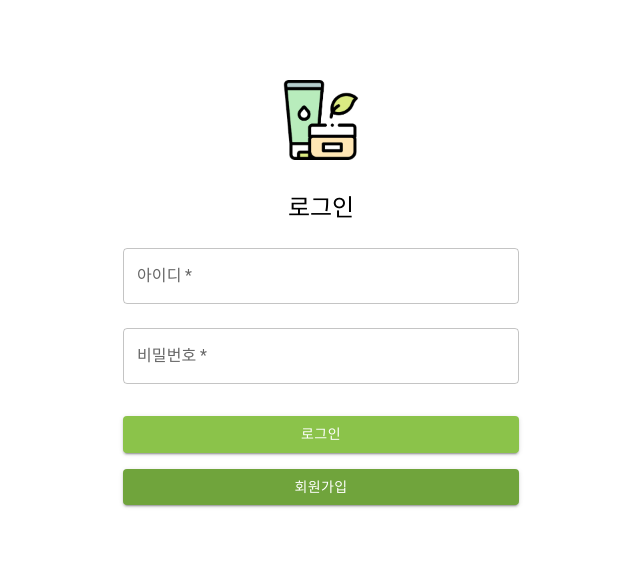
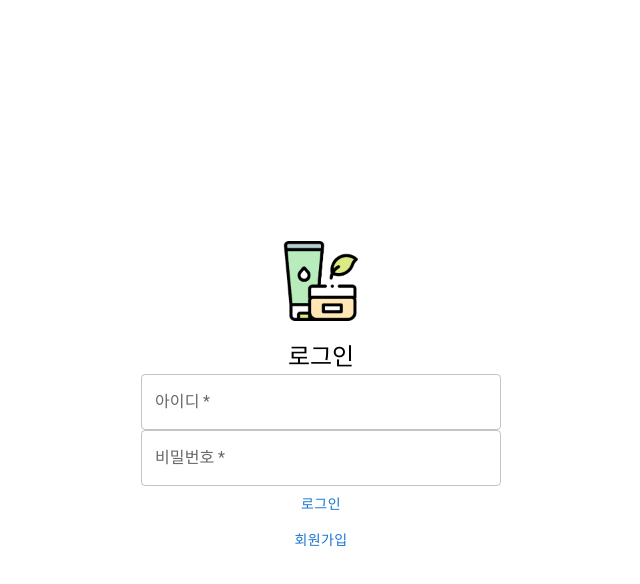
Before and after one commit to cdh44/Skin-Protector, a React (Create React App) app in the folder skin-protector/: page / in a window 1280 px wide. Shown: the top 584 px of the page, without its empty margins (319-959 px from the left). Built offline with nearby package versions, Linux system fonts and the light colour scheme.

Commit message:
0313 로그인페이지 컴포넌트,css 적용

```diff
--- /dev/null
+++ b/skin-protector/src/components/LoginForm.js
@@ -0,0 +1,42 @@
+import React, { useState } from "react";
+import { TextField, Button, Box } from "@mui/material";
+import { useNavigate } from "react-router-dom";
+import { login } from "../services/authService";
+import "../styles/LoginPage.css"; // CSS 적용
+
+const LoginForm = () => {
+    const [credentials, setCredentials] = useState({ id: "", password: "" });
+    const [error, setError] = useState(null);
+    const navigate = useNavigate();
+
+    const handleChange = (e) => {
+        setCredentials({ ...credentials, [e.target.name]: e.target.value });
+    };
+
+    const handleLogin = async (event) => {
+        event.preventDefault();
+        try {
+            const response = await login(credentials.id, credentials.password);
+            if (response.token) {
+                alert("로그인 성공!");
+                navigate("/home");
+            }
+        } catch (error) {
+            console.error("로그인 오류:", error.message);
+            setError(error.message);
+        }
+    };
+
+    return (
+        <Box component="form" onSubmit={handleLogin} className="login-form">
+            <TextField fullWidth label="아이디" name="id" onChange={handleChange} required className="login-input" />
+            <TextField fullWidth type="password" label="비밀번호" name="password" onChange={handleChange} required className="login-input" />
+            <Button type="submit" className="login-button">
+                로그인
+            </Button>
+            {error && <p className="login-error">{error}</p>}
+        </Box>
+    );
+};
+
+export default LoginForm;
--- /dev/null
+++ b/skin-protector/src/components/Logo.js
@@ -0,0 +1,8 @@
+import React from "react";
+import { Box } from "@mui/material";
+
+const Logo = ({ src, alt }) => {
+    return <Box component="img" src={src} alt={alt} sx={{ width: "80px", height: "80px", marginBottom: "20px" }} />;
+};
+
+export default Logo;
--- /dev/null
+++ b/skin-protector/src/components/PostList.js
@@ -0,0 +1,18 @@
+import React from "react";
+import { List, ListItem, ListItemText } from "@mui/material";
+import { useNavigate } from "react-router-dom";
+
+const PostList = ({ posts }) => {
+    const navigate = useNavigate();
+    return (
+        <List sx={{ width: "100%", mt: 2 }}>
+            {posts.map((post) => (
+                <ListItem key={post.id} button onClick={() => navigate(`/post/${post.id}`)} sx={{ bgcolor: "#8BC34A", mb: 2, borderRadius: 2 }}>
+                    <ListItemText primary={post.title} secondary={`작성자: ${post.author}`} />
+                </ListItem>
+            ))}
+        </List>
+    );
+};
+
+export default PostList;
--- a/skin-protector/src/pages/CommunityPage.js
+++ b/skin-protector/src/pages/CommunityPage.js
@@ -1,9 +1,10 @@
 import React, { useState, useEffect } from "react";
-import { Container, Typography, List, ListItem, ListItemText, AppBar, Toolbar, IconButton, Box } from "@mui/material";
+import { Container, AppBar, Toolbar, IconButton, Box, Typography } from "@mui/material";
 import ArrowBackIcon from "@mui/icons-material/ArrowBack";
 import AddIcon from "@mui/icons-material/Add";
 import { useNavigate } from "react-router-dom";
 import { getPosts } from "../services/postService";
+import PostList from "../components/PostList";
 
 const CommunityPage = () => {
     const navigate = useNavigate();
@@ -23,44 +24,18 @@ const CommunityPage = () => {
     };
 
     return (
-        <Container
-            maxWidth="xs"
-            sx={{
-                display: "flex",
-                flexDirection: "column",
-                alignItems: "center",
-                height: "100vh",
-                position: "relative",
-                pt: 10, // 상단 네비게이션 바와 간격 조정
-            }}
-        >
-            {/* 상단 네비게이션 바 */}
+        <Container maxWidth="xs" sx={{ height: "100vh", position: "relative", pt: 10 }}>
             <AppBar position="absolute" sx={{ bgcolor: "white", color: "black", boxShadow: "none", top: 0, width: "100%" }}>
                 <Toolbar>
                     <IconButton edge="start" onClick={() => navigate("/home")} sx={{ color: "black" }}>
                         <ArrowBackIcon />
                     </IconButton>
-                    <Typography variant="h6" sx={{ flexGrow: 1, textAlign: "center" }}>
-                        커뮤니티
-                    </Typography>
+                    <Typography variant="h6">커뮤니티</Typography>
                     <Box component="img" src="/images/cosmetic.png" alt="Logo" sx={{ height: 40 }} />
                 </Toolbar>
             </AppBar>
-
-            {/* 게시글 목록 */}
-            <List sx={{ width: "100%", mt: 2 }}> {/* 위쪽 정렬을 위해 margin-top 추가 */}
-                {posts.map((post) => (
-                    <ListItem key={post.id} button onClick={() => navigate(`/post/${post.id}`)} sx={{ bgcolor: "#8BC34A", mb: 2, borderRadius: 2 }}>
-                        <ListItemText primary={post.title} secondary={`작성자: ${post.author}`} />
-                    </ListItem>
-                ))}
-            </List>
-
-            {/* 게시글 작성 버튼 */}
-            <IconButton
-                sx={{ position: "absolute", bottom: 20, right: 20, bgcolor: "#8BC34A", color: "white", borderRadius: "50%", p: 2 }}
-                onClick={() => navigate("/post/create")}
-            >
+            <PostList posts={posts} />
+            <IconButton sx={{ position: "absolute", bottom: 20, right: 20, bgcolor: "#8BC34A", color: "white" }} onClick={() => navigate("/post/create")}>
                 <AddIcon />
             </IconButton>
         </Container>
--- a/skin-protector/src/pages/HomePage.js
+++ b/skin-protector/src/pages/HomePage.js
@@ -68,8 +68,7 @@ const HomePage = () => {
         color="error"
         startIcon={<LogoutIcon />}
         onClick={() => {
-          localStorage.clear();
-          navigate("/login");
+            handleLogout();
         }}
       >
         로그아웃
--- a/skin-protector/src/pages/LoginPage.js
+++ b/skin-protector/src/pages/LoginPage.js
@@ -1,56 +1,30 @@
-import React, { useState } from 'react';
-import { TextField, Button, Container, Typography, Box } from '@mui/material';
-import { useNavigate } from 'react-router-dom';
-import { login } from '../services/authService';
+import React from "react";
+import { Container, Typography, Button, Box } from "@mui/material";
+import { useNavigate } from "react-router-dom";
+import Logo from "../components/Logo";
+import LoginForm from "../components/LoginForm";
+import "../styles/LoginPage.css"; // CSS 파일 적용
 
 const LoginPage = () => {
-    const [credentials, setCredentials] = useState({ id: '', password: '' });
-    const [error, setError] = useState(null);
     const navigate = useNavigate();
 
-    const handleChange = (e) => {
-        setCredentials({ ...credentials, [e.target.name]: e.target.value });
-    };
+    return (
+        <Container className="login-container">
+            {/* 로고 */}
+            <Logo src="/images/cosmetic.png" alt="cosmetic" className="login-logo" />
 
-    const handleLogin = async (event) => {
-        event.preventDefault(); // 기본 폼 제출 방지
-
-        try {
-            const response = await login(credentials.id, credentials.password);
-
-            if (response.token) {
-                alert("로그인 성공!");
-                navigate("/home"); // 홈페이지 이동
-            }
-        } catch (error) {
-            console.error("로그인 오류:", error.message);
-            setError(error.message);
-        }
-    };
-
-    return (
-        <Container maxWidth="xs" sx={{ display: 'flex', flexDirection: 'column', alignItems: 'center', mt: 10 }}>
-            {/* 로고 이미지 (화장품 아이콘) */}
-            <Box component="img" src="/images/cosmetic.png" alt="cosmetic" sx={{ width: 80, height: 80, mb: 4 }} />
-
-            <Typography variant="h5" gutterBottom>
+            {/* 제목 */}
+            <Typography variant="h5" className="login-title">
                 로그인
             </Typography>
 
-            <Box component="form" onSubmit={handleLogin} sx={{ width: '100%' }}>
-                <TextField fullWidth margin="normal" label="아이디" name="id" value={credentials.id} onChange={handleChange} required />
-                <TextField fullWidth margin="normal" type="password" label="비밀번호" name="password" value={credentials.password} onChange={handleChange} required />
+            {/* 로그인 폼 */}
+            <LoginForm />
 
-                <Button type="submit" variant="contained" fullWidth sx={{ mt: 3, bgcolor: '#8BC34A' }}>
-                    로그인
-                </Button>
-            </Box>
-
-            <Button variant="contained" fullWidth sx={{ mt: 2, bgcolor: '#70A43C' }} onClick={() => navigate('/signup')}>
+            {/* 회원가입 버튼 */}
+            <Button className="signup-button" onClick={() => navigate("/signup")}>
                 회원가입
             </Button>
-
-            {error && <Typography color="error" sx={{ mt: 2 }}>{error}</Typography>}
         </Container>
     );
 };
--- /dev/null
+++ b/skin-protector/src/styles/LoginPage.css
@@ -0,0 +1,73 @@
+/* 로그인 페이지 전체 컨테이너 */
+.login-container {
+    display: flex;
+    flex-direction: column;
+    align-items: center;
+    justify-content: center;
+    height: 100vh;
+    width: 100%;
+    max-width: 400px;
+    margin: 0 auto;
+}
+
+/* 로고 */
+.login-logo {
+    width: 80px;
+    height: 80px;
+    margin-bottom: 20px;
+}
+
+/* 제목 */
+.login-title {
+    font-weight: bold;
+    margin-bottom: 20px;
+    text-align: center;
+}
+
+/* 로그인 폼 */
+.login-form {
+    width: 100%;
+    max-width: 360px;
+}
+
+/* 입력 필드 */
+.login-input {
+    margin-bottom: 12px;
+}
+
+/* 로그인 버튼 */
+.login-button {
+    width: 100%;
+    background-color: #8BC34A;
+    color: white;
+    padding: 12px;
+    font-size: 16px;
+    border-radius: 5px;
+    margin-top: 10px;
+}
+
+.login-button:hover {
+    background-color: #70A43C;
+}
+
+/* 회원가입 버튼 - 로그인 버튼과 동일한 크기 */
+.signup-button {
+    width: 100%;
+    background-color: #649A3A;
+    color: white;
+    padding: 12px;
+    font-size: 16px;
+    border-radius: 5px;
+    margin-top: 10px;
+}
+
+.signup-button:hover {
+    background-color: #527A2B;
+}
+
+/* 오류 메시지 */
+.login-error {
+    color: red;
+    text-align: center;
+    margin-top: 10px;
+}
```
Also changed, not shown: skin-protector/src/components/BackButton.js (added, +18 -0 lines), skin-protector/src/components/CommentInput.js (added), skin-protector/src/components/CommentList.js (added), skin-protector/src/components/PostItem.js (added), skin-protector/src/components/SignupForm.js (added).
